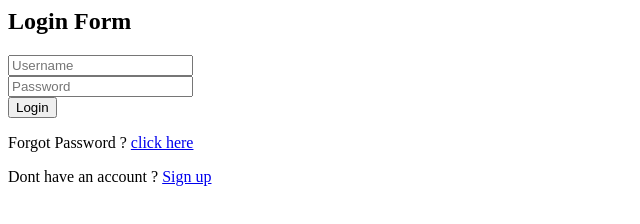
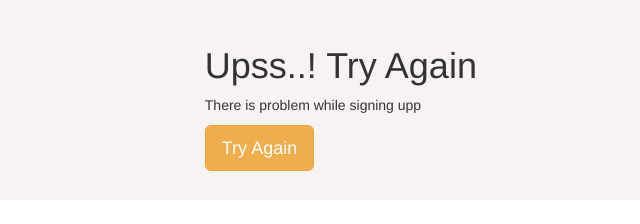
Before and after one commit to Dr-blue-cyber/Newsletter-Signup-page, a website: page failurer.html in a window 1280 px wide. Shown: the whole page, without its empty margins (0-640 px from the left). Drawn offline with nearby package versions, Linux system fonts and the light colour scheme.

Commit message:
modifies Failurer.html file

```diff
--- a/failurer.html
+++ b/failurer.html
@@ -1,42 +1,36 @@
-<html><head>
-    <title>login page glass morphism</title>
-   </head>
-   <body>
-    <section>
-     <div class="color">
+
+<!DOCTYPE html>
+<html lang="en">
+<head>
+    <meta charset="UTF-8">
+    <meta http-equiv="X-UA-Compatible" content="IE=edge">
+    <meta name="viewport" content="width=device-width, initial-scale=1.0">
+    <title>Error sign up</title>
+
+         <!-- Latest compiled and minified CSS -->
+<link rel="stylesheet" href="https://maxcdn.bootstrapcdn.com/bootstrap/3.3.7/css/bootstrap.min.css" integrity="sha384-BVYiiSIFeK1dGmJRAkycuHAHRg32OmUcww7on3RYdg4Va+PmSTsz/K68vbdEjh4u" crossorigin="anonymous">
+
+</head>
+<style>
+    .container{
+        width: auto;
+        height: 200px;
+        background-color: rgb(247, 243, 243);
+        padding: 2% 16%;
+        margin: 0;
+    }
+</style>
+<body>
+    <div class="container">
+        <h1>Upss..! Try Again</h1>
+        <p>There is problem while signing upp</p>
+
+
+     <form action="/failure" method="post">
+        <button class="btn btn-lg btn-warning">Try Again</button>
+    </form>
+
      </div>
-     <div class="color">
-     </div>
-     <div class="color">
-     </div>
-     <div class="color">
-     </div>
-     <dic class="box">
-      <div class="square" .style="--i:0;"></div>
-      <div class="square" .style="--i:1;"></div>
-      <div class="square" .style="--i:2;"></div>
-      <div class="square" .style="--i:3;"></div>
-      <div class="square" .style="--i:4;"></div>
-      <div class="square" .style="--i:5;"></div>
-      <div class="container">
-       <div class="form">
-        <h2>Login Form </h2>
-        <form>
-         <div class="inputBox">
-          <input type="text" placeholder="Username">
-         </div>
-         <div class="inputBox">
-          <input type="text" placeholder="Password">
-         </div>
-         <div class="inputBox">
-          <input type="submit" value="Login">
-         </div>
-         <p class="forget"> Forgot Password ? <a href="#">click here </a> </p>
-         <p class="forget"> Dont have an account ? <a href="#">Sign up </a> </p>
-        </form>
-       </div>
-      </div>
-     </dic>
-    </section>
 
-  </body></html>
+</body>
+</html>
```
